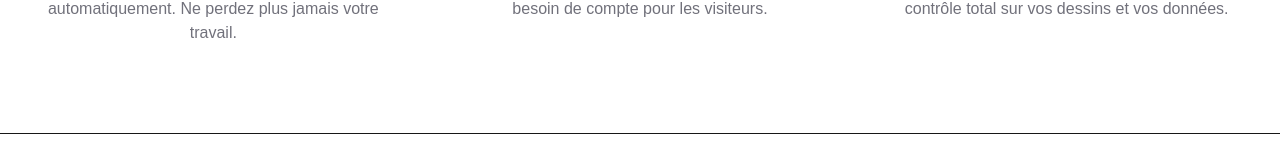
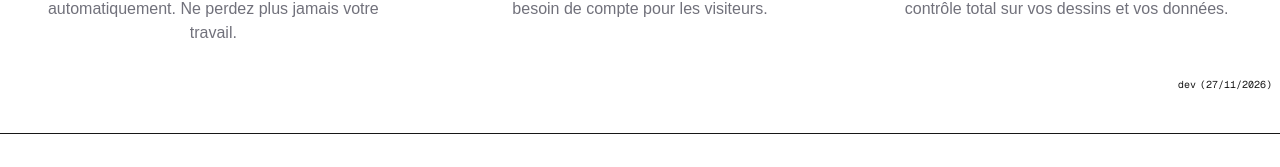
Before and after one commit to vianneyriotte/excalidraw-collab-app, a Next.js app: page / in a window 1280 px wide. Shown: the part 700-867 px from the top of the page. Built offline with nearby package versions, Linux system fonts and the light colour scheme; no server answers.

Commit message:
feat: add build version indicator

```diff
--- a/app/layout.tsx
+++ b/app/layout.tsx
@@ -3,6 +3,7 @@ import { Geist, Geist_Mono } from "next/font/google"
 import { SessionProvider } from "next-auth/react"
 import { ThemeProvider } from "next-themes"
 import { Toaster } from "@/components/ui/sonner"
+import { BuildVersion } from "@/components/BuildVersion"
 import Script from "next/script"
 import "./globals.css"
 
@@ -45,6 +46,7 @@ export default function RootLayout({
           >
             {children}
             <Toaster />
+            <BuildVersion />
           </ThemeProvider>
         </SessionProvider>
       </body>
--- /dev/null
+++ b/components/BuildVersion.tsx
@@ -0,0 +1,17 @@
+"use client";
+
+export function BuildVersion() {
+  const commit = process.env.NEXT_PUBLIC_BUILD_COMMIT || "dev";
+  const buildTime = process.env.NEXT_PUBLIC_BUILD_TIME;
+
+  return (
+    <div className="fixed bottom-2 right-2 text-[10px] text-muted-foreground/50 font-mono z-50">
+      {commit}
+      {buildTime && (
+        <span className="ml-1">
+          ({new Date(buildTime).toLocaleDateString("fr-FR")})
+        </span>
+      )}
+    </div>
+  );
+}
--- a/next.config.ts
+++ b/next.config.ts
@@ -1,8 +1,21 @@
 import type { NextConfig } from "next";
+import { execSync } from "child_process";
+
+const getGitCommit = () => {
+  try {
+    return execSync("git rev-parse --short HEAD").toString().trim();
+  } catch {
+    return "unknown";
+  }
+};
 
 const nextConfig: NextConfig = {
   output: "standalone",
   serverExternalPackages: ["better-sqlite3"],
+  env: {
+    NEXT_PUBLIC_BUILD_COMMIT: getGitCommit(),
+    NEXT_PUBLIC_BUILD_TIME: new Date().toISOString(),
+  },
 };
 
 export default nextConfig;
```
